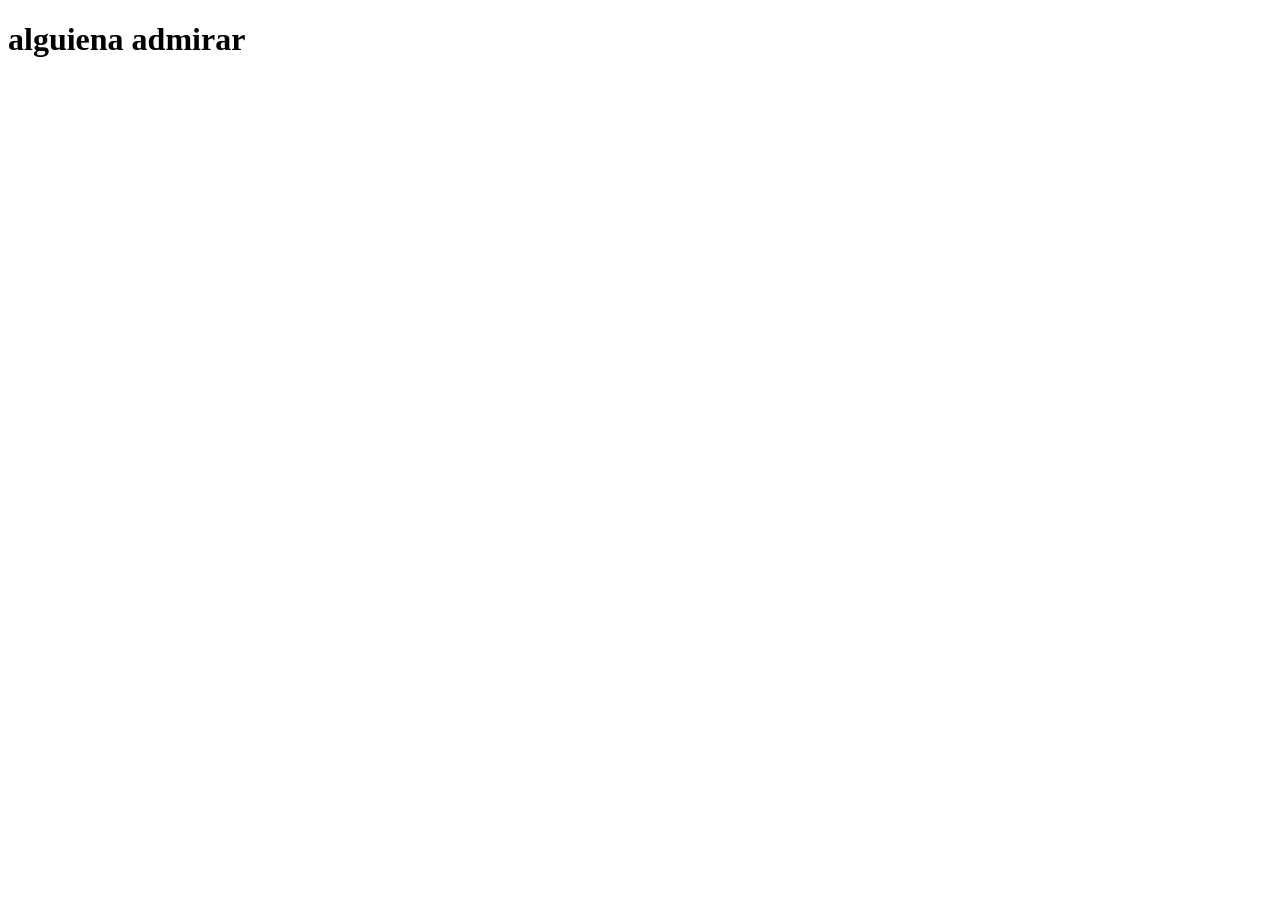
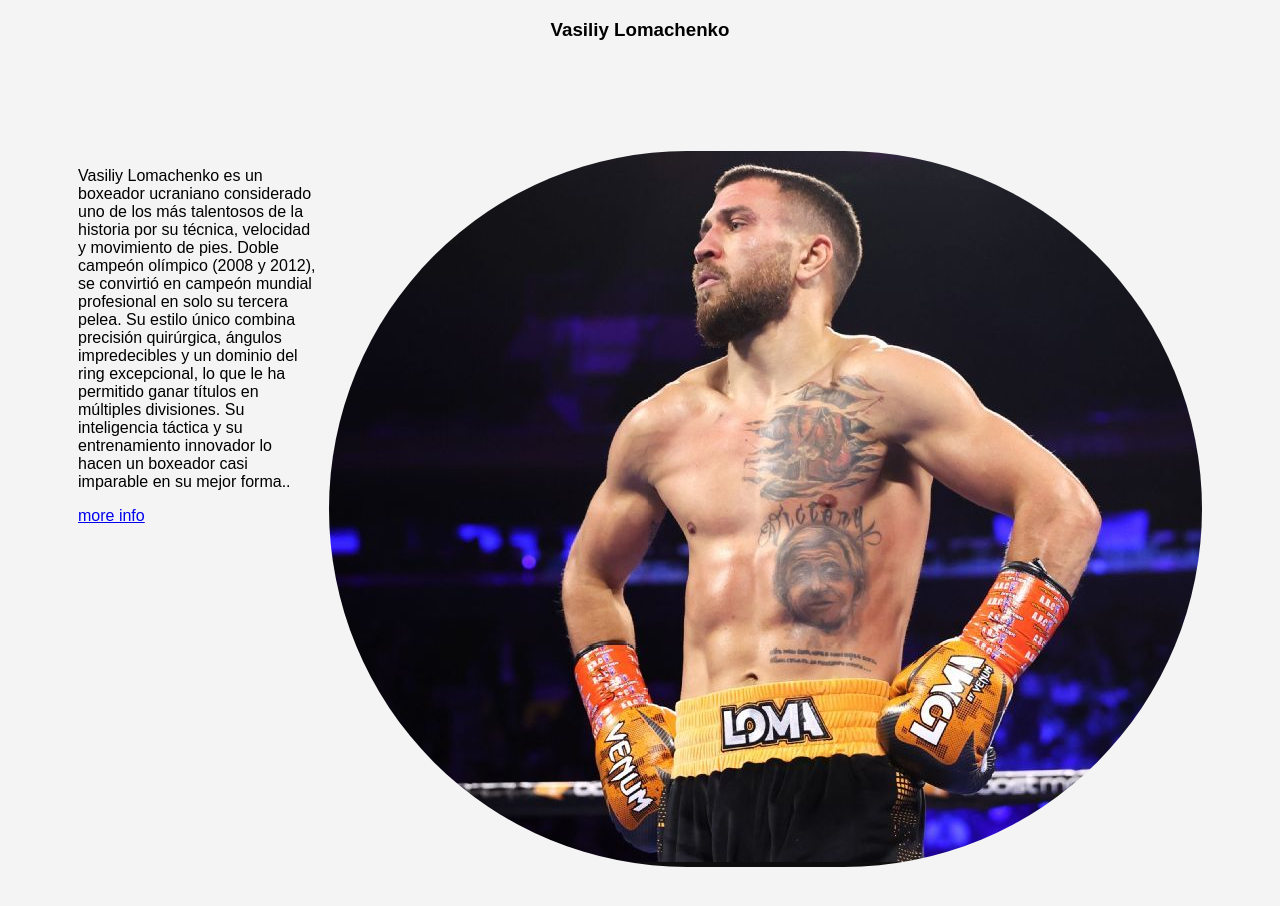
Before and after one commit to AlanZuniga/paginaWeb1, a plain HTML site: page personaje.html in a window 1280 px wide. Before the commit the page ends 800 px from the top, so only its background shows below. Drawn offline with Linux system fonts and the light colour scheme.

Commit message:
agregue personaje y un nueov archivo style2 para este.

```diff
--- a/personaje.html
+++ b/personaje.html
@@ -1,13 +1,19 @@
 <!DOCTYPE html>
 <html lang="es">
 <head>
-    <!--css a mano-->
     <meta charset="UTF-8">
     <meta name="viewport" content="width=device-width, initial-scale=1.0">
-    <title>Document</title>
+    <title>Persona a la que admiro</title>
+    <link rel="stylesheet" href="style2.css">
 </head>
 <body>
-    <h1>alguiena admirar</h1>
-
+    <h3>Vasiliy Lomachenko </h3>
+    <div class="container">
+        <div class="text">
+            <p>Vasiliy Lomachenko es un boxeador ucraniano considerado uno de los más talentosos de la historia por su técnica, velocidad y movimiento de pies. Doble campeón olímpico (2008 y 2012), se convirtió en campeón mundial profesional en solo su tercera pelea. Su estilo único combina precisión quirúrgica, ángulos impredecibles y un dominio del ring excepcional, lo que le ha permitido ganar títulos en múltiples divisiones. Su inteligencia táctica y su entrenamiento innovador lo hacen un boxeador casi imparable en su mejor forma..</p>
+            <a href="https://boxrec.com/en/box-pro/659771" target="_blank">more info</a>
+        </div>
+        <img src="VasL.png" alt="Imagen">
+    </div>
 </body>
 </html>
--- /dev/null
+++ b/style2.css
@@ -0,0 +1,22 @@
+
+body {
+    font-family: Arial, sans-serif;
+    background-color: #f4f4f4;
+}
+.container {
+    display: flex;
+    padding: 70px; /* Agrega espacio interno */
+    margin: 40px auto; /* Centra el contenido y da espacio externo */
+
+
+}
+.text {
+    margin-right: 10px;
+}
+img{
+    border-radius: 800px;
+}
+
+h3{
+    text-align: center;
+}
```
Also changed, not shown: VasL.png (added).
